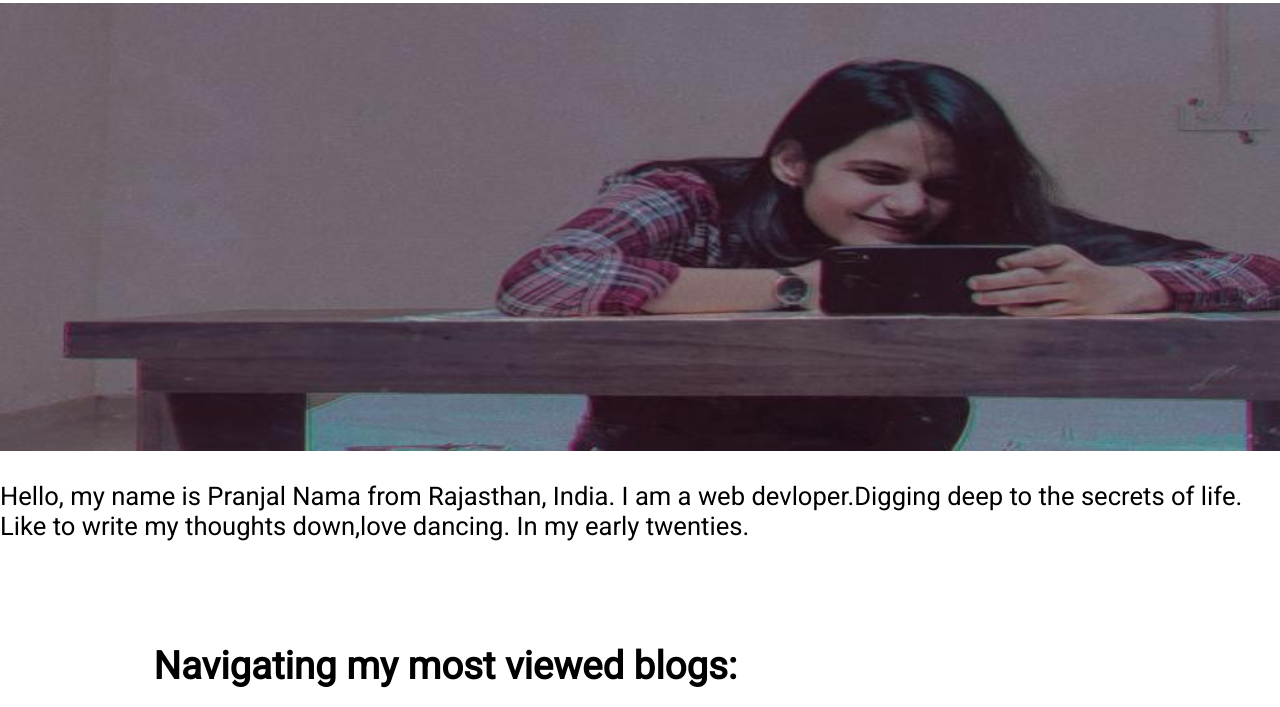
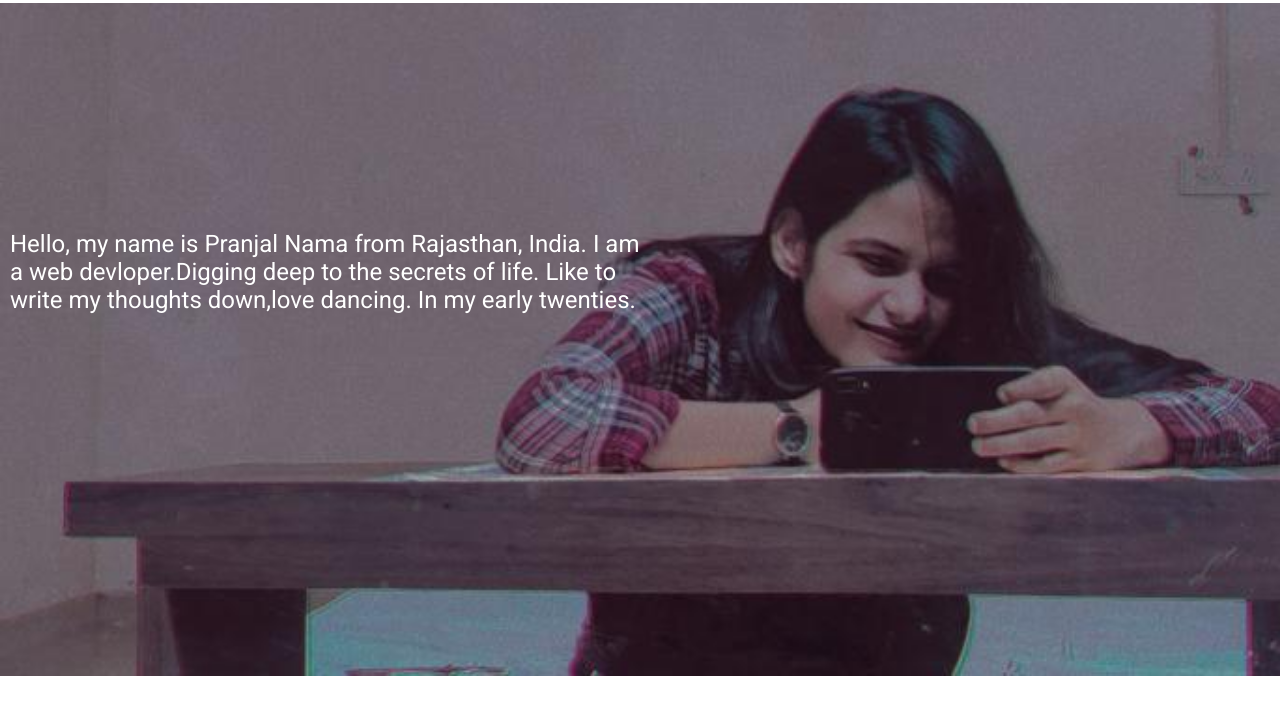
Before and after one commit to pranjal-nama/Blogsite, a plain HTML site: page index.html in a window 1280 px wide. Shown: the part 93-800 px from the top of the page. Drawn offline with Linux system fonts and the light colour scheme.

Commit message:
placed text over image

```diff
--- a/style.css
+++ b/style.css
@@ -34,14 +34,22 @@ h1 {
     color: black;
 }
 
-.pn-img {
+#intro {
+    position: relative;
+}
+
+#intro img {
     width: 100%;
-    height: 35vw;
+    /* height: 35vw; */
 }
 
 .text-on-img {
-    font-size: 2vw;
-    color: black;
+    position: absolute;
+    top: 30%;
+    left: 10px;
+    width: 50%;
+    font-size: 1.5em;
+    color: white;
 }
 
 #most-viewed {
```
